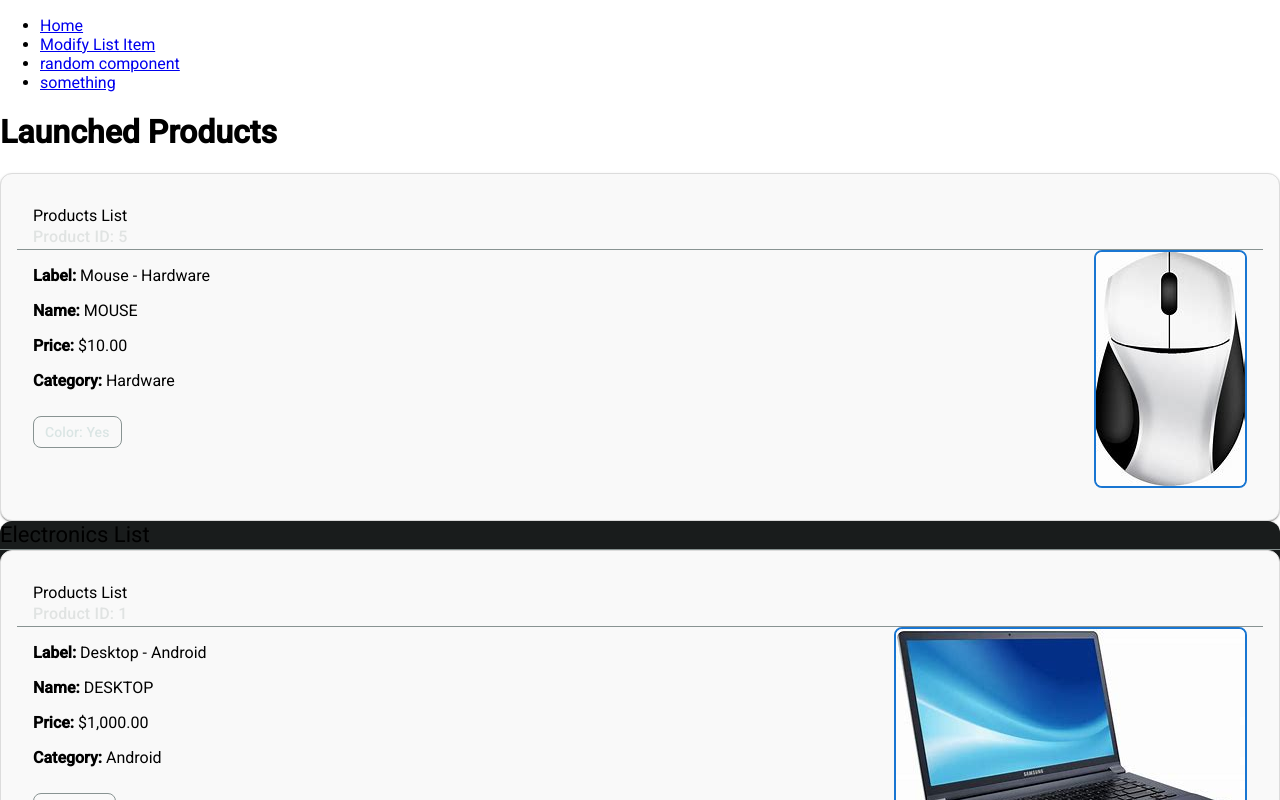
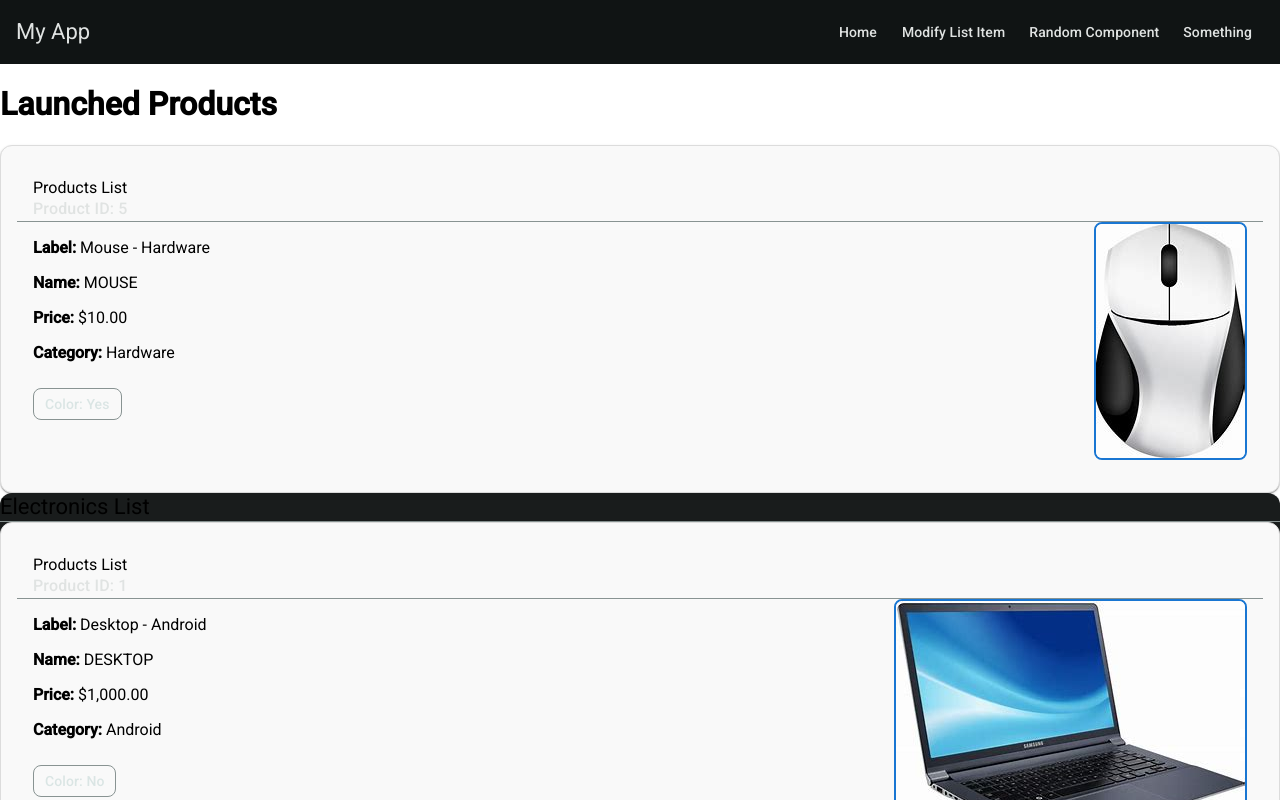
Before and after one commit to Aryanparmar123/Aryan_Parmar_Learning_Angular_new, an Angular app: page / in a window 1280 px wide. Shown: the top 800 px of the page. Built offline with nearby package versions, Linux system fonts and the light colour scheme.

Commit message:
assignment 10 complete with tooltip and nav bar

```diff
--- a/src/app/app.component.html
+++ b/src/app/app.component.html
@@ -13,15 +13,15 @@
 <!--  <p>Color: {{ product.color }}</p>-->
 <!--  <hr>-->
 <!--</div>-->
+<mat-toolbar color="primary">
+  <span>My App</span>
+  <span class="spacer"></span>
+  <a mat-button routerLink="/">Home</a>
+  <a mat-button routerLink="/modify-list-item">Modify List Item</a>
+  <a mat-button routerLink="/random-compent">Random Component</a>
+  <a mat-button routerLink="/r">Something</a>
+</mat-toolbar>
 
-<nav>
-  <ul>
-    <li><a routerLink="/">Home</a></li>
-    <li><a routerLink="/modify-list-item">Modify List Item</a></li>
-    <li><a routerLink="/random-compent">random component</a></li>
-    <li><a routerLink="/r">something</a></li>
-  </ul>
-</nav>
 <h1> {{title}}</h1>
 <app-content-list-item [product]="product" ></app-content-list-item>
 
--- a/src/app/app.component.scss
+++ b/src/app/app.component.scss
@@ -0,0 +1,3 @@
+.spacer {
+  flex: 1 1 auto;
+}
--- a/src/app/app.component.ts
+++ b/src/app/app.component.ts
@@ -4,10 +4,12 @@ import {ContentListItemComponent} from './content-list-item/content-list-item.co
 import {ElectronicItemsService} from './services/electronic-items.service';
 import {Product} from './Shared/models/product';
 import {RouterLink, RouterOutlet} from '@angular/router';
+import {MatToolbar} from '@angular/material/toolbar';
+import {MatAnchor} from '@angular/material/button';
 
 @Component({
   selector: 'app-root',
-  imports: [ContentListComponent, ContentListItemComponent, RouterLink, RouterOutlet],
+  imports: [ContentListComponent, ContentListItemComponent, RouterLink, RouterOutlet, MatToolbar, MatAnchor],
   templateUrl: './app.component.html',
   standalone: true,
   styleUrl: './app.component.scss'
--- a/src/app/modify-list-item/modify-list-item.component.html
+++ b/src/app/modify-list-item/modify-list-item.component.html
@@ -8,22 +8,22 @@
 
         <label>ID</label>
         <mat-form-field appearance="fill" class="full-width">
-          <input matInput type="number" formControlName="id" [appHighlightOnFocus]="'pink'" />
+          <input matInput type="number" formControlName="id" [appHighlightOnFocus]="'pink'"  />
         </mat-form-field>
 
         <label>Name</label>
         <mat-form-field appearance="fill" class="full-width">
-          <input matInput type="text" formControlName="name" />
+          <input matInput type="text" formControlName="name"   matTooltip="Enter the full name of the item. Should be descriptive and unique." />
         </mat-form-field>
 
         <label>Price</label>
         <mat-form-field appearance="fill" class="full-width">
-          <input matInput type="number" formControlName="price" [appHighlightOnFocus]="'dodgerblue'" />
+          <input matInput type="number" formControlName="price" [appHighlightOnFocus]="'dodgerblue'"   matTooltip="Enter the price. Must be a positive whole number." />
         </mat-form-field>
 
         <label>Category</label>
         <mat-form-field appearance="fill" class="full-width">
-          <input matInput type="text" formControlName="category" />
+          <input matInput type="text" formControlName="category"    matTooltip="Enter the categpry"/>
         </mat-form-field>
 
         <mat-checkbox formControlName="color" color="primary" [appHighlightOnFocus]="'orange'">
@@ -32,7 +32,7 @@
 
         <label>Image URL</label>
         <mat-form-field appearance="fill" class="full-width">
-          <input matInput type="text" formControlName="imageUrl" [appHighlightOnFocus]="'orange'" />
+          <input matInput type="text" formControlName="imageUrl" [appHighlightOnFocus]="'orange'"   matTooltip="Enter the image url"/>
         </mat-form-field>
 
       </div>
--- a/src/app/modify-list-item/modify-list-item.component.ts
+++ b/src/app/modify-list-item/modify-list-item.component.ts
@@ -9,6 +9,7 @@ import {MatDivider} from '@angular/material/list';
 import {MatFormField, MatInput} from '@angular/material/input';
 import {MatCheckbox} from '@angular/material/checkbox';
 import {MatButton} from '@angular/material/button';
+import {MatTooltipModule} from '@angular/material/tooltip';
 
 @Component({
   selector: 'app-modify-list-item',
@@ -21,7 +22,8 @@ import {MatButton} from '@angular/material/button';
     MatFormField,
     MatCheckbox,
     MatInput,
-    MatButton
+    MatButton,
+    MatTooltipModule
   ],
   templateUrl: './modify-list-item.component.html',
   standalone: true,
```
